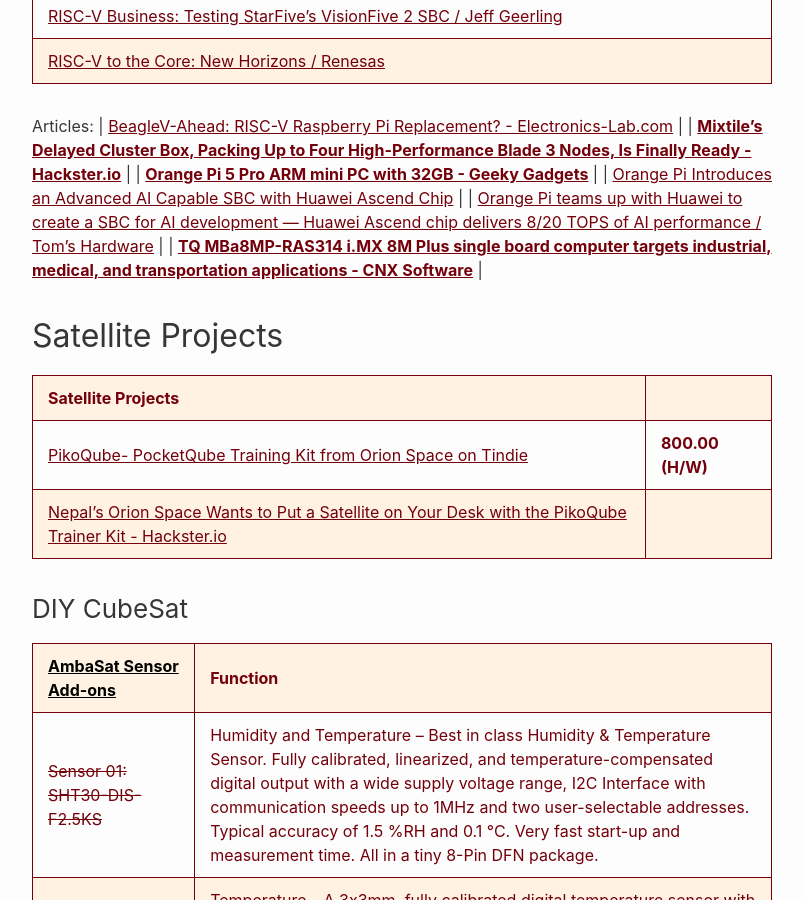
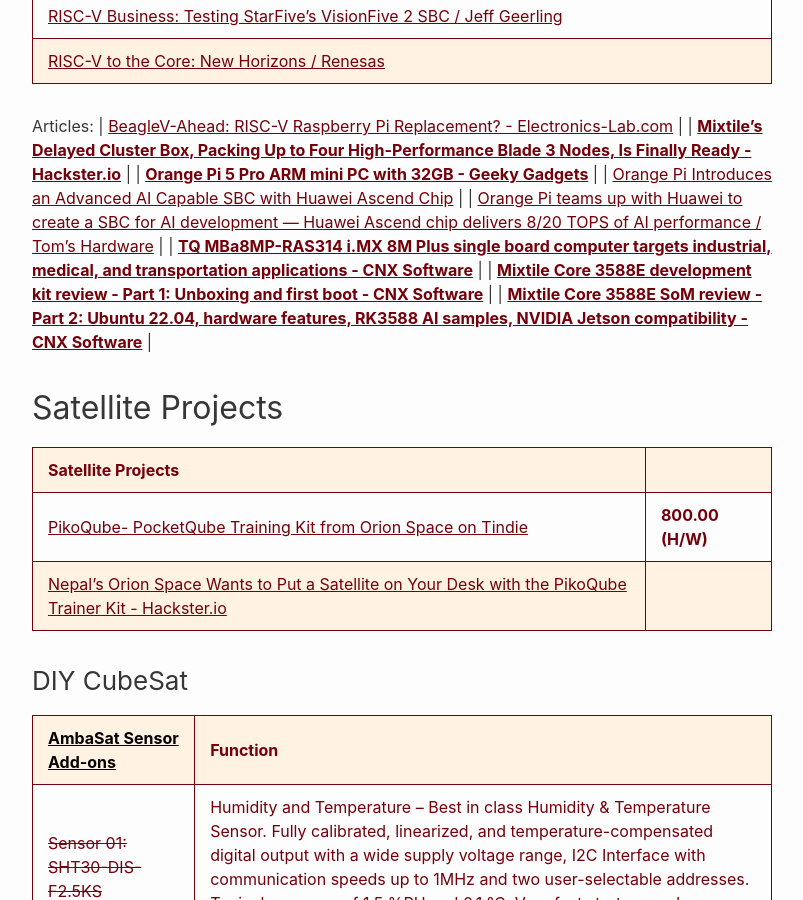
Before and after one commit to RalphHightower/RalphHightower, a Jekyll site: the page built from Hardware/HardwareLinks.md, in a window 1280 px wide and 900 px high, scrolled down 38515 px. Shown: the whole window, without its empty margins (238-1041 px from the left). Built offline with Jekyll 4.4.1, drawn with Linux system fonts in a browser that asks for light colours; our own code applies the rules of GitHub Pages for plain Markdown files.

Commit message:
[web](docs): HardwareLinks(extended description)

```diff
--- a/Hardware/HardwareLinks.md
+++ b/Hardware/HardwareLinks.md
@@ -677,6 +677,8 @@ Articles:
 | [Orange Pi Introduces an Advanced AI Capable SBC with Huawei Ascend Chip](https://ts2.space/en/orange-pi-introduces-an-advanced-ai-capable-sbc-with-huawei-ascend-chip/ ) |
 | [Orange Pi teams up with Huawei to create a SBC for AI development — Huawei Ascend chip delivers 8/20 TOPS of AI performance / Tom's Hardware](https://www.tomshardware.com/raspberry-pi/orange-pi-teams-up-with-huawei-to-create-a-sbc-for-ai-development-huawei-ascend-chip-delivers-820-top-of-ai-performance ) |
 | **[TQ MBa8MP-RAS314 i\.MX 8M Plus single board computer targets industrial, medical, and transportation applications - CNX Software](https://www.cnx-software.com/2023/12/11/tq-mba8mp-ras314-i-mx-8m-plus-single-board-computer-targets-industrial-medical-and-transportation-applications/ )** |
+| **[Mixtile Core 3588E development kit review - Part 1: Unboxing and first boot - CNX Software](https://www.cnx-software.com/2023/12/14/mixtile-core-3588e-development-kit-review-unboxing-first-boot/ )** |
+| **[Mixtile Core 3588E SoM review - Part 2: Ubuntu 22.04, hardware features, RK3588 AI samples, NVIDIA Jetson compatibility - CNX Software](https://www.cnx-software.com/2023/12/30/mixtile-core-3588e-som-review-ubuntu-22-04-hardware-features-rk3588-ai-samples-nvidia-jetson-compatibility/ )** |
 
 [^21]: • 1.5GHz quad-core 64-bit ARM Cortex-A72 CPU (Roughly 3× performance)<br />• 1GB, 2GB, or 4GB of LPDDR4 SDRAM<br />• Full-throughput Gigabit Ethernet<br />• Dual-band 802.11ac wireless networking<br />• Bluetooth 5.0<br />• Two USB 3.0 and two USB 2.0 ports<br />• Dual monitor support, at resolutions up to 4K<br />• VideoCore VI graphics, supporting OpenGL ES 3.x<br />• 4Kp60 hardware decode of HEVC video<br />Complete compatibility with earlier Raspberry Pi products
 
```
